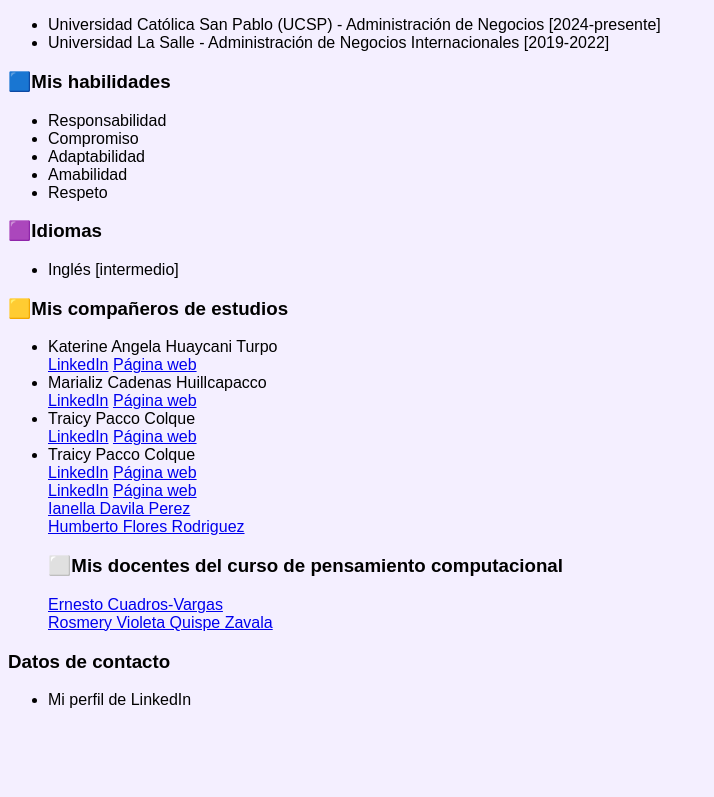
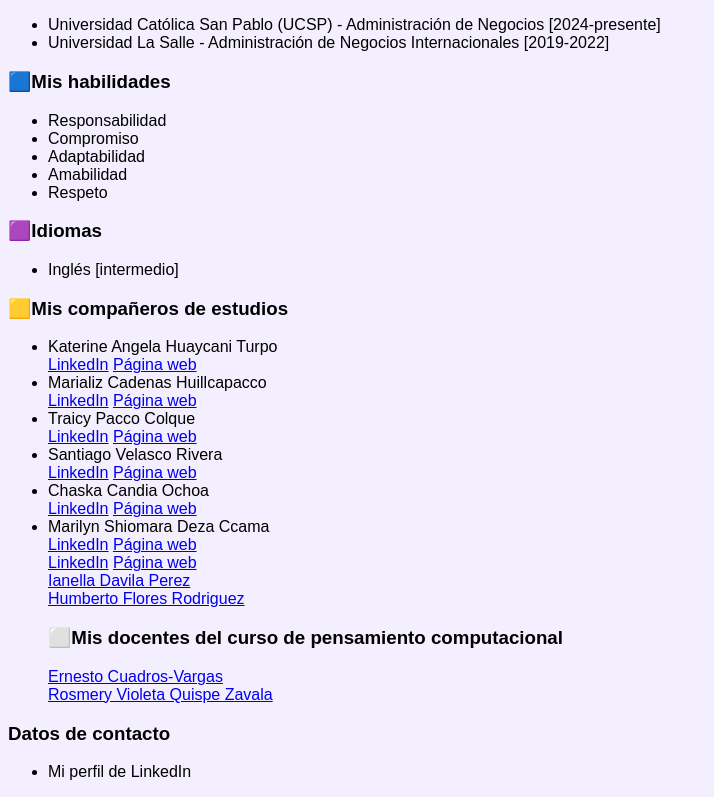
Before and after one commit to FlaviaMicaelaDiazZevallos1/FlaviaMicaelaDiazZevallos1.github.io, a plain HTML site: page index.html in a window 1280 px wide. Shown: the part 502-1299 px from the top of the page, without its empty margins (0-714 px from the left). Before the commit the page ends 1227 px from the top, so only its background shows below. Drawn offline with Linux system fonts and the light colour scheme.

Commit message:
Update index.html

```diff
--- a/index.html
+++ b/index.html
@@ -96,12 +96,25 @@
 </nav></a></li>
                 <a href=https://www.linkedin.com/in/traicy-pacco-colque-01469b386/>LinkedIn</a></li>
                 <a href=https://traicypaccocolque.github.io/>Página web</a></li>
-      <li> Traicy Pacco Colque
+      <li> Santiago Velasco Rivera
                   <a><nav>
 </nav></a></li>
-                <a href=https://www.linkedin.com/in/traicy-pacco-colque-01469b386/>LinkedIn</a></li>
-                <a href=https://traicypaccocolque.github.io/>Página web</a></li>
-             <a><nav>
+                <a href=https://www.linkedin.com/in/santiago-velasco-rivera/>LinkedIn</a></li>
+                <a href=https://svr-glitch.github.io/SANTIAGO-VELASCO-RIVERA/>Página web</a></li>
+      <li> Chaska Candia Ochoa
+                  <a><nav>
+</nav></a></li>
+                <a href=https://www.linkedin.com/in/chaska-candia-ochoa-277079386/>LinkedIn</a></li>
+                <a href=https://chaskacandia.github.io/chaskacandiaochoa.github.io/>Página web</a></li>
+
+      <li> Marilyn Shiomara Deza Ccama
+                  <a><nav>
+</nav></a></li>
+                <a href=https://www.linkedin.com/in/marilyn-shiomara-deza-ccama-b7a191335?utm_source=share&utm_campaign=share_via&utm_content=profile&utm_medium=android_app>LinkedIn</a></li>
+                <a href=https://deza-ccama.github.io/marilyn-shiomara-deza-ccama/>Página web</a></li>
+
+
+            <a><nav>
 </nav></a></li>
                 <a href="https://www.linkedin.com/in/marializcadenashuillcapacco/?lipi=urn%3Ali%3Apage%3Ad_flagship3_profile_view_base_contact_details%3BopfIT%2BByRZ%2BOQIRQWIo2Jw%3D%3D">LinkedIn</a></li>
                 <a href=https://marializcadenashuillcapacco.github.io/pagina-web/>Página web</a></li>
```
